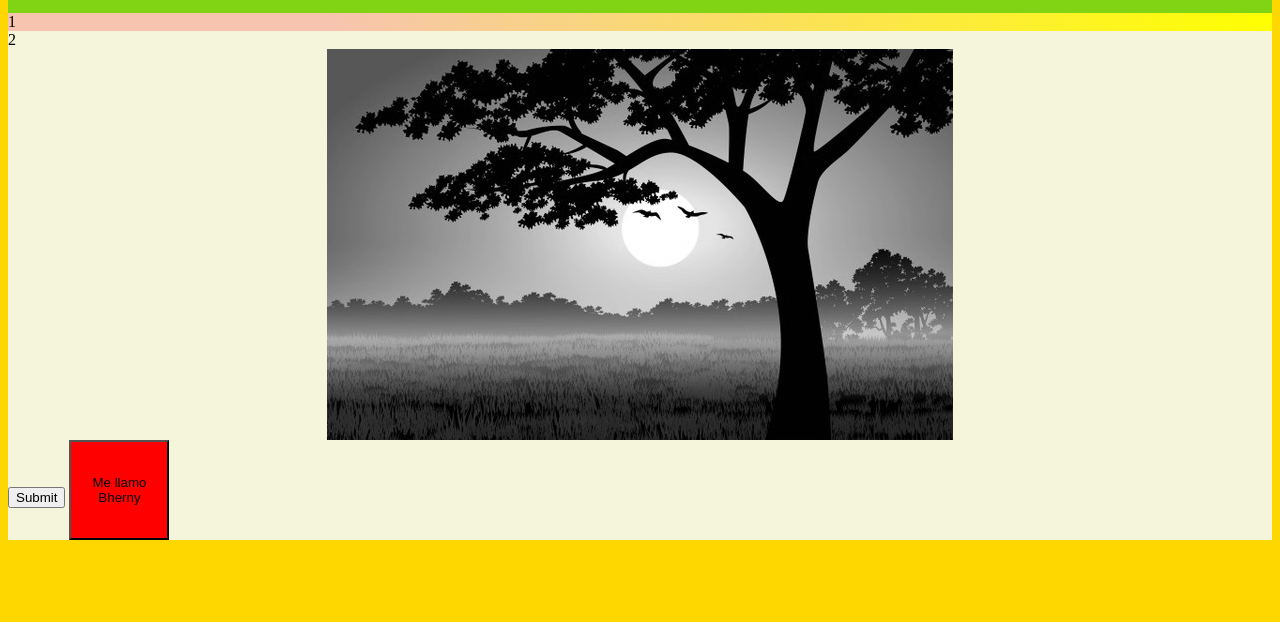
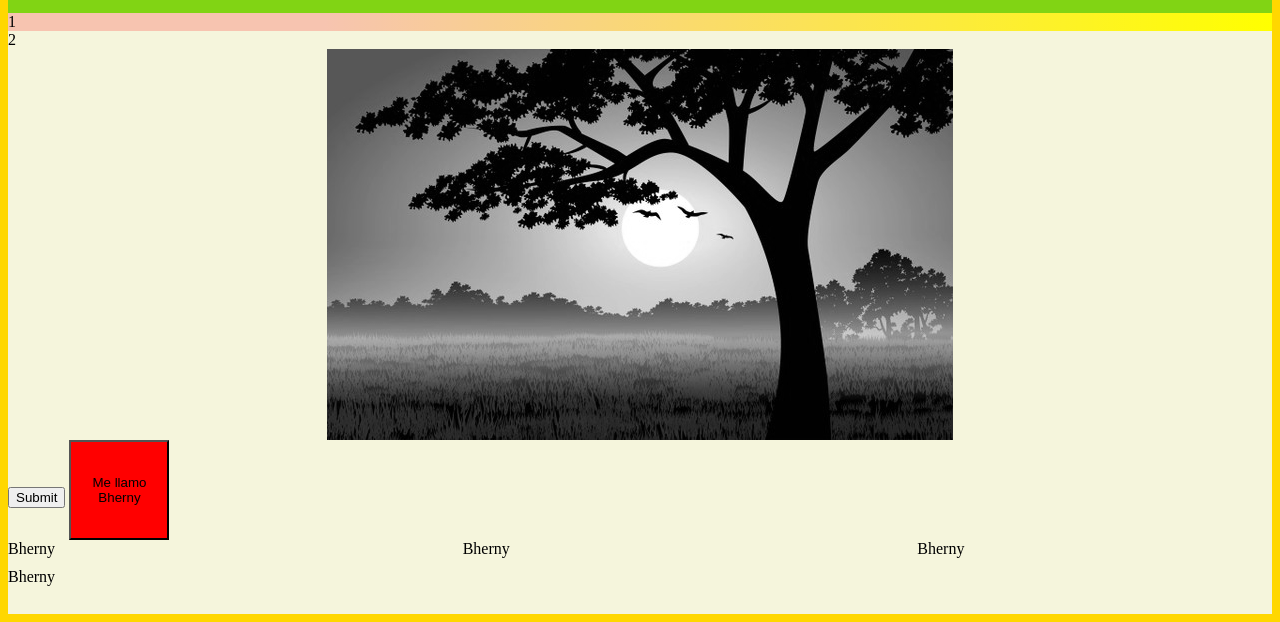
Before and after one commit to bherny123/mi-proyectoBherny, a plain HTML site: page index.html in a window 1280 px wide. Shown: the part 2590-3212 px from the top of the page. Before the commit the page ends 3138 px from the top, so only its background shows below. Drawn offline with Linux system fonts and the light colour scheme.

Commit message:
Ingresar index,html

```diff
--- a/css/style.css
+++ b/css/style.css
@@ -202,3 +202,14 @@ button {
 div {
 	transform: scale(1,1);
 	 }
+
+
+.grid {
+	display: grid;
+  grid-template-columns: 1fr 1fr;
+  grid-template-rows: 2fr 1fr;
+  grid-template-columns: [x0] 1fr [x1] 1fr [x2] 1fr [x3];
+  grid-template-rows: [y0] 1fr [y1] 1fr [y2] 1fr [y3];
+  grid-column-gap: 100px;
+  grid-row-gap: 10px;
+}
--- a/index.html
+++ b/index.html
@@ -117,6 +117,12 @@
 
 <input type="submit">
 <button>Me llamo Bherny</button>
+<div class="grid"> <!-- contenedor -->
+  <div class="a">Bherny</div> <!-- cada uno de los ítems del grid -->
+  <div class="b">Bherny</div>
+  <div class="c">Bherny</div>
+  <div class="d">Bherny</div>
+</div>
 
 </body>
 </html>
```
